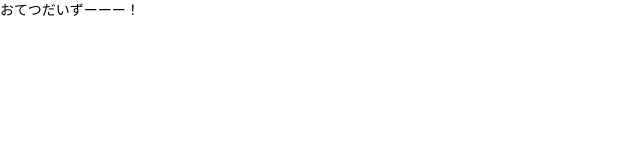
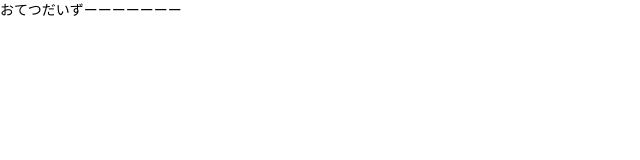
Before and after one commit to kanshu-1118/2022team-project, a Next.js app: page / in a window 1280 px wide. Shown: the top 160 px of the page, without its empty margins (0-640 px from the left). Built offline with nearby package versions, Linux system fonts and the light colour scheme.

Commit message:
あげなおし

```diff
--- a/pages/index.tsx
+++ b/pages/index.tsx
@@ -2,7 +2,7 @@ import type { NextPage } from 'next';
 import { Box } from '@chakra-ui/react';
 
 const Home: NextPage = () => {
-  return <Box>おてつだいずーーー！</Box>;
+  return <Box>おてつだいずーーーーーーー</Box>;
 };
 
 export default Home;
```
